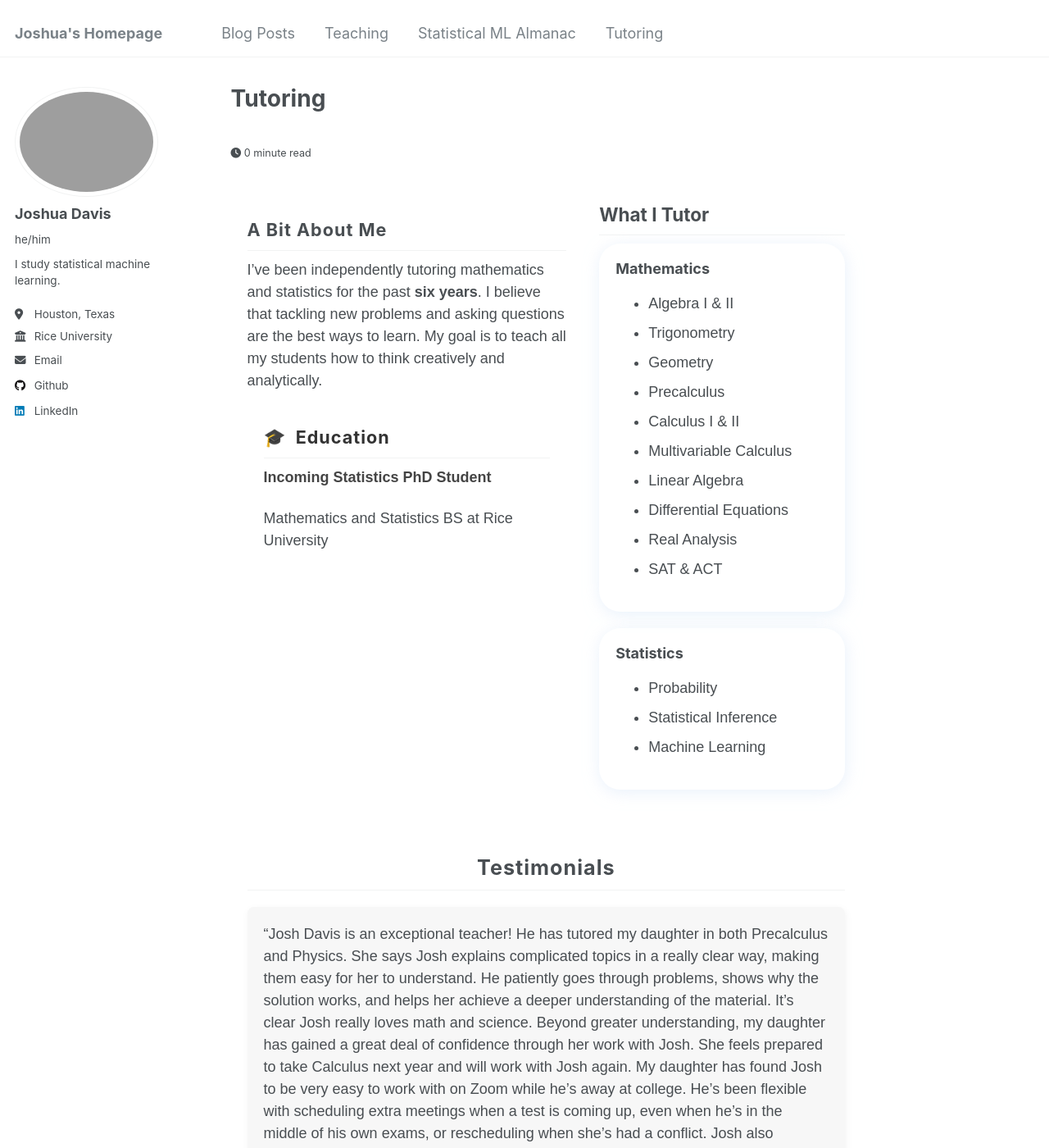
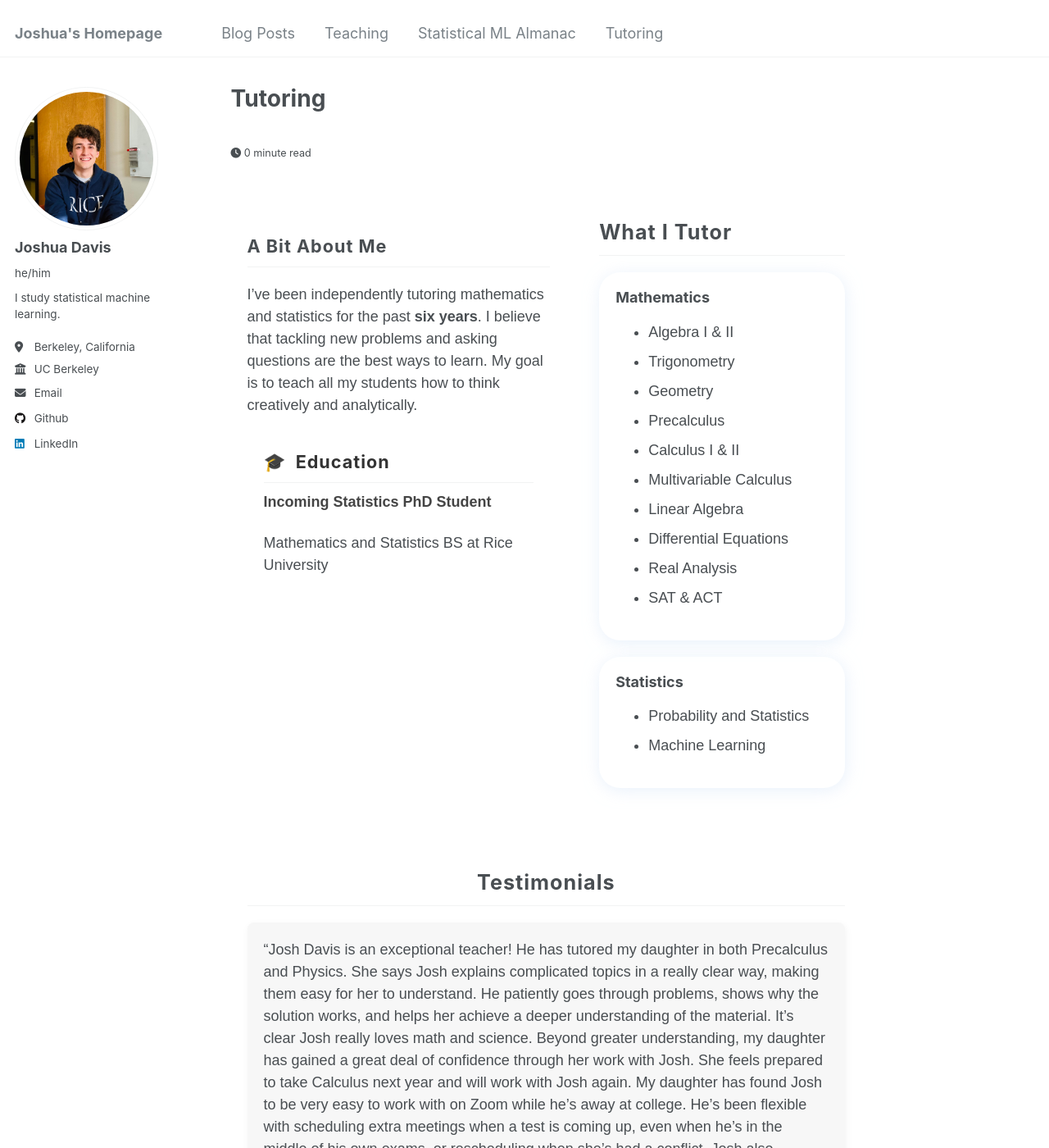
Before and after one commit to jxshdavis/jxshdavis.github.io, a Jekyll site: the page built from _pages/tutoring.md, in a window 1280 px wide and 1400 px high. Shown: the whole window at 82% size. Built offline with Jekyll 4.4.1, drawn with Linux system fonts in a browser that asks for light colours; some of the changed lines change nothing that is shown.

Commit message:
updated tutoring and new photo

```diff
--- a/_config.yml
+++ b/_config.yml
@@ -21,14 +21,14 @@ repository: "jxshdavis/jxshdavis.github.io"
 #               Additional customization can be done by editing /_includes/author-profile.html
 author:
   # Biographic information
-  avatar: "headshot.png"
+  avatar: "squaremathheadshot.png"
   name: "Joshua Davis"
   pronouns: "he/him"
   bio: "I study statistical machine learning."
-  location: "Houston, Texas"
-  employer: "Rice University"
+  location: "Berkeley, California"
+  employer: "UC Berkeley"
   uri: # URL
-  email: "josh.a.davis456@gmail.com"
+  email: "joshdavis@berkeley.edu"
 
   # Academic websites
   # arxiv            : # URL - Update with the correct link to your profile
--- a/_pages/tutoring.md
+++ b/_pages/tutoring.md
@@ -18,19 +18,25 @@ redirect_from:
       align-items: flex-start;
       max-width: 1200px;
       margin: 40px auto;
-      padding: 0 20px;
+      padding: 20px;
       font-family: sans-serif;
     }
 
-    /* Middle column (Name, About, Education) */
+    /* Middle column (About Me + Education) */
     .middle-column {
       flex: 1;
-      margin-right: 40px; /* Spacing between columns */
+      margin-right: 60px; /* Spacing between columns */
     }
 
     /* Right column (What I Tutor) */
     .right-column {
       flex: 0 0 300px;
+    }
+
+    .column-title {
+      font-size: 1.4rem;
+      letter-spacing: 1px;
+      margin: 0 0 20px 0;
     }
 
     /* Simple card style for the “What I Tutor” boxes */
@@ -60,10 +66,9 @@ redirect_from:
 
     /* EDUCATION SECTION STYLING */
     .education-section {
-      /* background: #f9f9f9; */ /* subtle background color (commented out) */
-      border-radius: 8px;       /* smooth corners */
-      padding: 20px;            /* space around content */
-      margin: 20px 0;           /* spacing from other elements */
+      border-radius: 0px;
+      padding: 20px;
+      margin: 0px 0;
     }
     .education-section h2 {
       margin-top: 0;
@@ -97,7 +102,7 @@ redirect_from:
       text-align: center;
     }
 
-    /* Grid container for testimonials: 3 columns, 20px gap */
+    /* Grid container for testimonials */
     .testimonials-grid {
       display: grid;
       grid-template-columns: repeat(1, 1fr);
@@ -113,7 +118,7 @@ redirect_from:
       position: relative;
     }
 
-    /* Attribution or final line in the testimonial */
+    /* Attribution in the testimonial */
     .testimonial p:last-child {
       margin: 0;
       text-align: right;
@@ -125,56 +130,50 @@ redirect_from:
       ====================
       Responsive Behavior
       ====================
-      When the screen width is 800px or less, we'll stack
-      the columns vertically and adjust the testimonials grid.
+      When the screen width is 800px or less, we'll stack the columns vertically.
     */
     @media (max-width: 800px) {
       .container {
-        display: flex;
-        justify-content: space-between;
-        align-items: flex-start;
         flex-direction: column;
       }
       .middle-column {
         margin-right: 0;
-        margin-bottom: 20px;  /* spacing between the middle & right columns */
+        margin-bottom: 20px;  /* Spacing between the middle & right columns */
       }
       .right-column {
-        flex: none;
         width: 100%;
       }
       .testimonials-grid {
-        grid-template-columns: 1fr; /* stack testimonials in one column */
+        grid-template-columns: 1fr;
       }
     }
 
   </style>
 </head>
 <body>
-
   <div class="container">
-    <!-- Middle Column (Name, About, Education) -->
+    <!-- Middle Column (About Me + Education) -->
     <div class="middle-column">
-      <h2>A Bit About Me</h2>
+      <h2 class="column-title">A Bit About Me</h2>
       <p>
         I’ve been independently tutoring mathematics and statistics for the past
         <b>six years</b>. I believe that tackling new problems and asking questions
         are the best ways to learn. My goal is to teach all my students how to
         think creatively and analytically.
       </p>
-
-      <!-- EDUCATION SECTION -->
+    <!-- EDUCATION SECTION -->
       <div class="education-section">
         <h2>Education</h2>
         <p class="current-status">Incoming Statistics PhD Student</p>
         <p>Mathematics and Statistics BS at Rice University</p>
       </div>
       <!-- END EDUCATION SECTION -->
+
     </div>
 
     <!-- Right Column (What I Tutor) -->
     <div class="right-column">
-      <h2>What I Tutor</h2>
+      <h2 class="column-title">What I Tutor</h2>
       <div class="card">
         <h3>Mathematics</h3>
         <ul>
@@ -190,12 +189,10 @@ redirect_from:
           <li>SAT &amp; ACT</li>
         </ul>
       </div>
-
       <div class="card">
         <h3>Statistics</h3>
         <ul>
-          <li>Probability</li>
-          <li>Statistical Inference</li>
+          <li>Probability and Statistics</li>
           <li>Machine Learning</li>
         </ul>
       </div>
@@ -206,10 +203,7 @@ redirect_from:
   <!-- TESTIMONIALS SECTION -->
   <div class="testimonials-section">
     <h2>Testimonials</h2>
-
-    <!-- Grid container: 3 columns -->
     <div class="testimonials-grid">
-      <!-- Testimonial #1 -->
       <div class="testimonial">
         <p>
           “Josh Davis is an exceptional teacher! He has tutored my daughter in both Precalculus and
@@ -227,8 +221,6 @@ redirect_from:
         </p>
         <p>— Jill H, Parent</p>
       </div>
-
-      <!-- Testimonial #2 -->
       <div class="testimonial">
         <p>
           “Josh is an incredibly patient and passionate math tutor! Not only is he so excited to get
@@ -239,8 +231,6 @@ redirect_from:
         </p>
         <p>— Sarah F, Student</p>
       </div>
-
-      <!-- Testimonial #3 -->
       <div class="testimonial">
         <p>
           “Josh is a very patient tutor. He explains my calculus problems super well so that I really
@@ -250,13 +240,7 @@ redirect_from:
         </p>
         <p>— Luca D, Student</p>
       </div>
-
-      <!-- Add more testimonials as needed, each within a .testimonial div -->
     </div>
-    <!-- End .testimonials-grid -->
-
   </div>
-  <!-- END TESTIMONIALS SECTION -->
-
 </body>
 </html>
```
Also changed, not shown: images/mathheadshot.png (added), images/squaremathheadshot.png (added), 1 other file.
